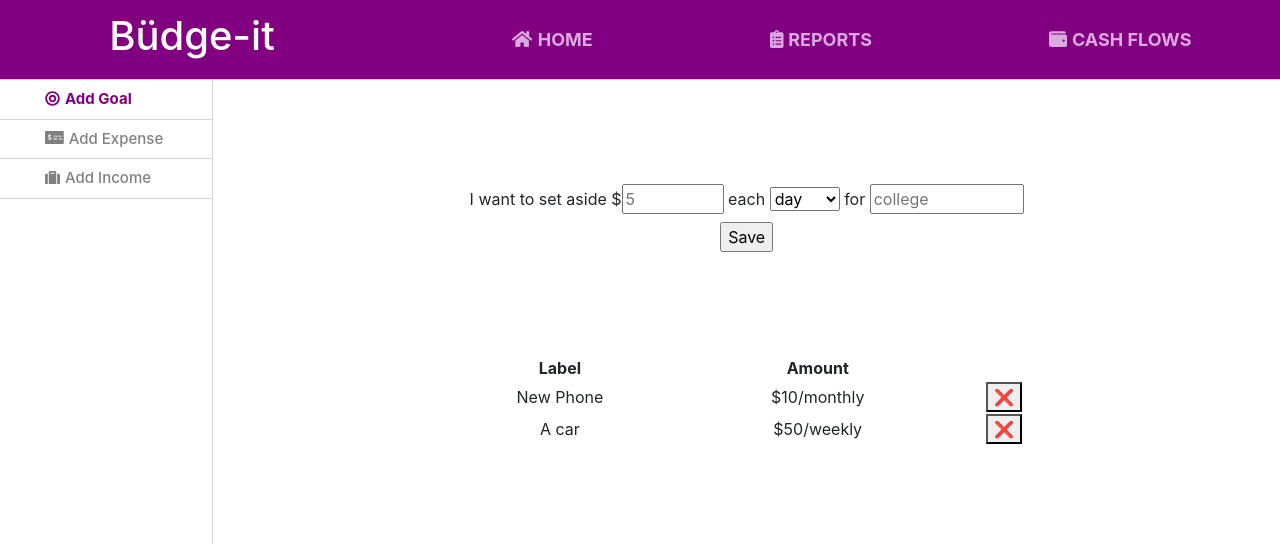
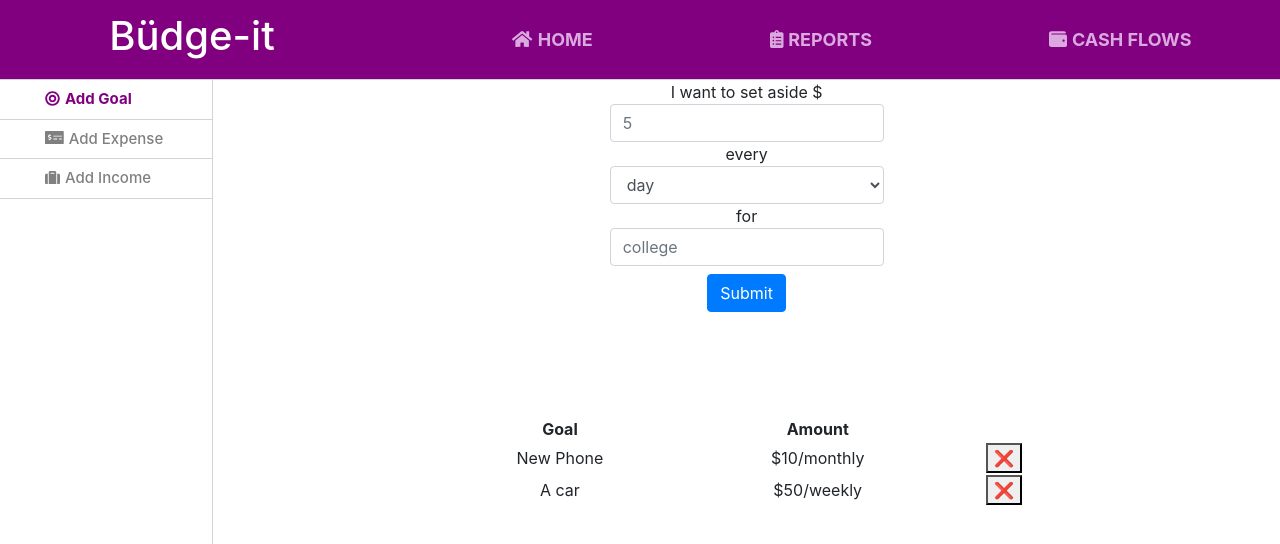
Before and after one commit to Nethermane/react_HCI_325, a React (Create React App) app: page /addgoal in a window 1280 px wide. Shown: the top 544 px of the page. Built offline with nearby package versions, Linux system fonts and the light colour scheme.

Commit message:
more styling

```diff
--- a/src/pages/AddGoal.jsx
+++ b/src/pages/AddGoal.jsx
@@ -1,11 +1,11 @@
 import React from "react";
-
+import { Button, Form, Dropdown } from "react-bootstrap";
 class AddGoal extends React.Component {
   constructor() {
     super();
 
     this.state = {
-      goals: [{label: "New Phone", amount: "10", frequency: "monthly" }, { label: "A car", amount: "50", frequency: "weekly" }],
+      goals: [{ label: "New Phone", amount: "10", frequency: "monthly" }, { label: "A car", amount: "50", frequency: "weekly" }],
       frequency: "day"
     };
   }
@@ -16,8 +16,12 @@ class AddGoal extends React.Component {
   }
   addGoal() {
     this.setState(prevState => ({
-      goals: [...prevState.goals, {amount:prevState.amount,frequency:prevState.frequency, label:prevState.label}]
+      goals: [...prevState.goals, { amount: prevState.amount, frequency: prevState.frequency, label: prevState.label }],
+      frequency: "day",
+      amount: "",
+      label: ""
     }))
+    document.getElementById("inputForm").reset();
   }
   render() {
     let existingGoals = this.state.goals.map((goal, index) =>
@@ -29,29 +33,29 @@ class AddGoal extends React.Component {
     )
     return (
       <div style={{ width: "100%", height: "100%" }}>
-        <form style={{ margin: "auto", marginTop: "10%" }} onSubmit={e => {e.preventDefault();}}>
+        <form id="inputForm" tyle={{ margin: "auto", marginTop: "10%" }} onSubmit={e => { e.preventDefault(); }}>
           <div style={{ display: "inline-block" }}>
             <label>
               I want to set aside $
-        <input type="text" name="amount" size="5" placeholder="5" onChange={event => this.setState({...this.state, amount: event.target.value})} />
-              &nbsp;each&nbsp;
-        <select onChange={event => this.setState({...this.state, frequency: event.target.value})}>
-                <option value="day">day</option>
-                <option value="week">week</option>
-                <option value="month">month</option>
-                <option value="year">year</option>
-              </select>
+              <Form.Control type="text" size="5" placeholder="5" onChange={event => this.setState({ ...this.state, amount: event.target.value })}/>
+              &nbsp;every&nbsp;
+              <Form.Control as="select" onChange={event => this.setState({ ...this.state, frequency: event.target.value })}>
+                <option>day</option>
+                <option>week</option>
+                <option>month</option>
+                <option>year</option>
+              </Form.Control>
               &nbsp;for&nbsp;
-      <input type="text" name="label" size="10" placeholder="college" onChange={event => this.setState({...this.state, label: event.target.value})}/>
+              <Form.Control type="text" size="10" placeholder="college" onChange={event => this.setState({ ...this.state, label: event.target.value })} />
             </label>
           </div>
           <br />
-          <input type="submit" value="Save" onClick={() => this.addGoal()}></input>
+          <Button type="submit" value="Save" onClick={() => this.addGoal()}>Submit</Button>
         </form>
         <table style={{ width: "60%", margin: "auto", marginTop: "10%" }}>
           <tbody>
             <tr>
-              <th>Label</th>
+              <th>Goal</th>
               <th>Amount</th>
               <th></th>
             </tr>
```
